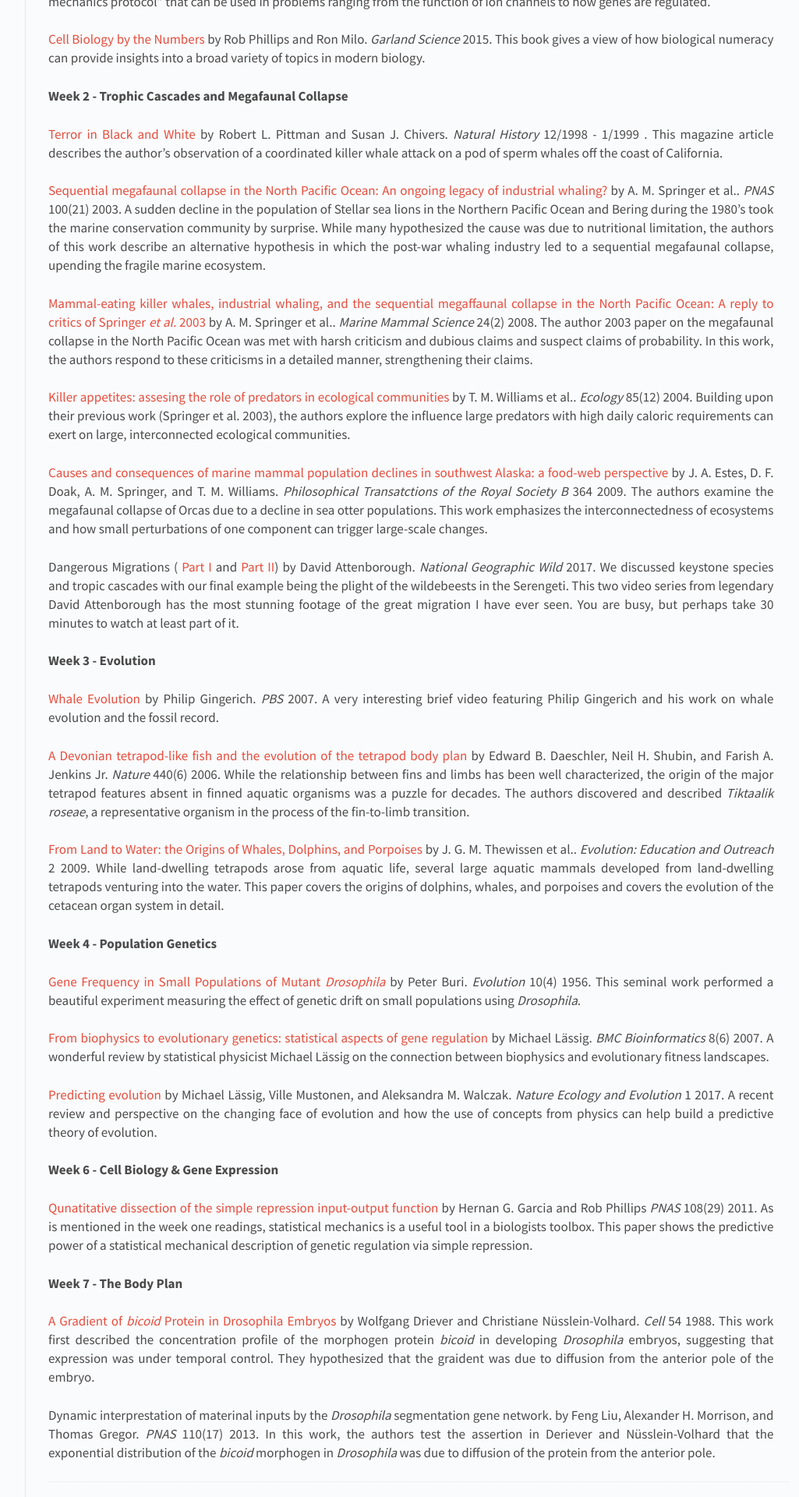
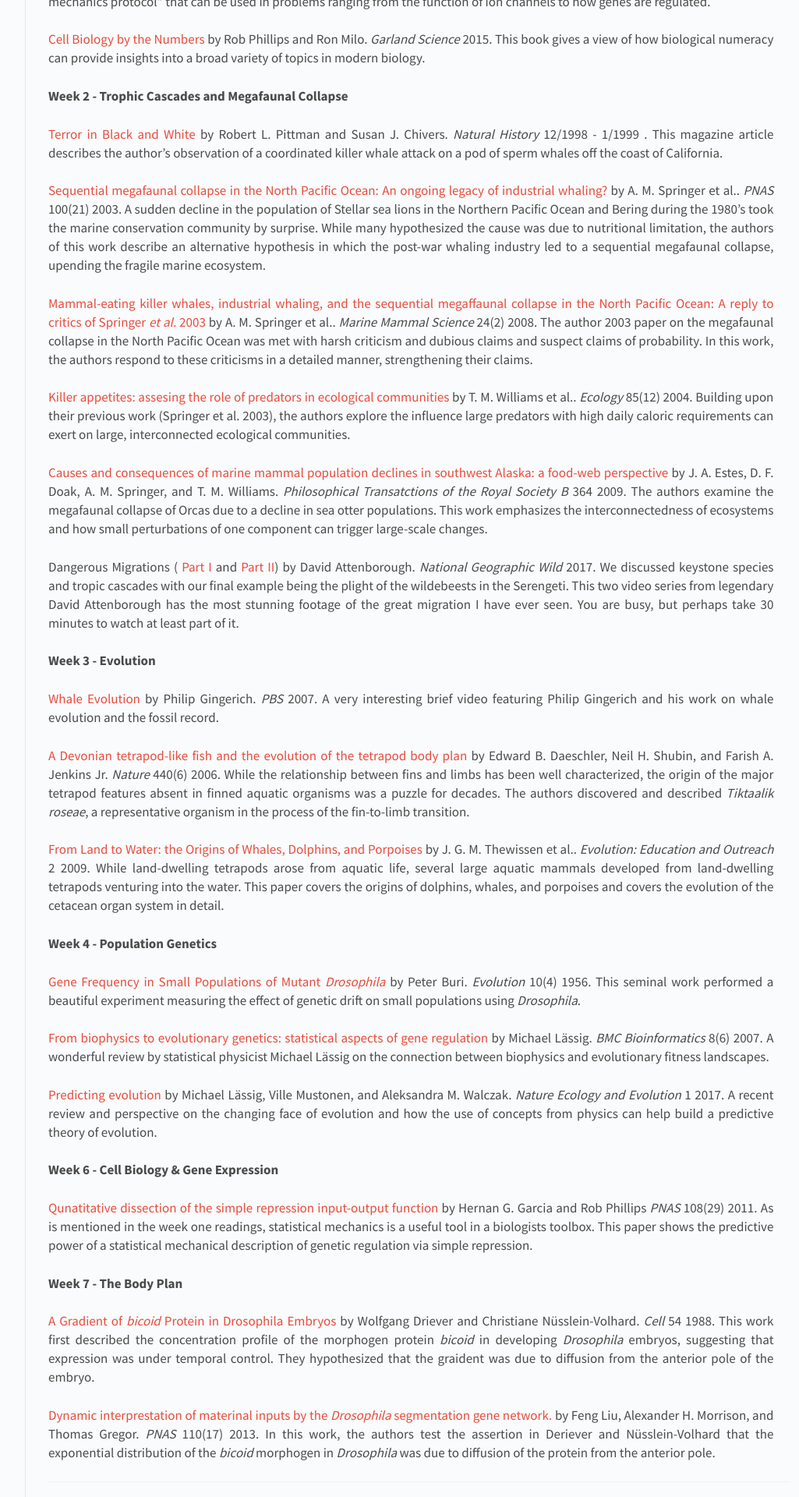
Before and after one commit to RPGroup-PBoC/bi1, a Jekyll site: the page built from _posts/2017-01-24-readings.md, in a window 1280 px wide. Shown: the part 1005-2925 px from the top of the page at 78% size, without its empty margins (240-1265 px from the left). Built offline with Jekyll 4.4.1, drawn with Linux system fonts in a browser that asks for light colours; part of the change alters nothing that is shown.

```diff
--- a/_data/papers.yaml
+++ b/_data/papers.yaml
@@ -186,5 +186,6 @@ Week 7 -  The Body Plan:
     volume: 110
     number: (17)
     year: 2013
+    PDF: Liu2013.pdf
     description:
       "In this work, the authors test the assertion in Deriever and Nüsslein-Volhard that the exponential distribution of the <i>bicoid</i> morphogen in <i>Drosophila</i> was due to diffusion of the protein from the anterior pole."
```
